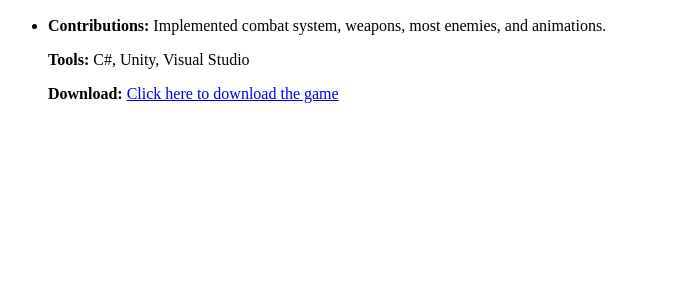
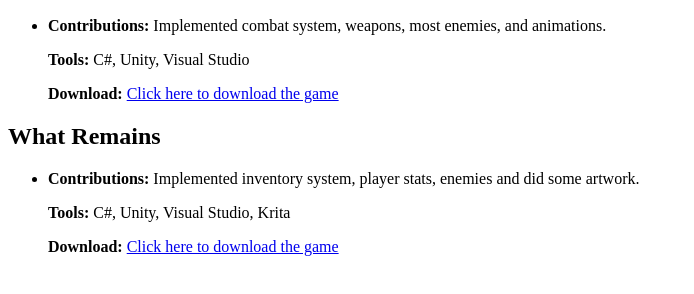
Before and after one commit to TatianaBlurton/portfolio, a plain HTML site: page index.html in a window 1280 px wide. Shown: the part 96-390 px from the top of the page, without its empty margins (0-694 px from the left). Drawn offline with Linux system fonts and the light colour scheme.

Commit message:
Update index.html

```diff
--- a/index.html
+++ b/index.html
@@ -12,4 +12,14 @@
       </p>
     </li>
   </ul>
+
+  <h2>What Remains</h2>
+  <ul>
+  <li>
+    <p><strong>Contributions:</strong> Implemented inventory system, player stats, enemies and did some artwork.</p>
+    <p><strong>Tools:</strong> C#, Unity, Visual Studio, Krita</p>
+    <p><strong>Download:</strong>
+      <a href="Builds2.zip">Click here to download the game</a></p>
+  </li>
+</ul>
 </html>
```
